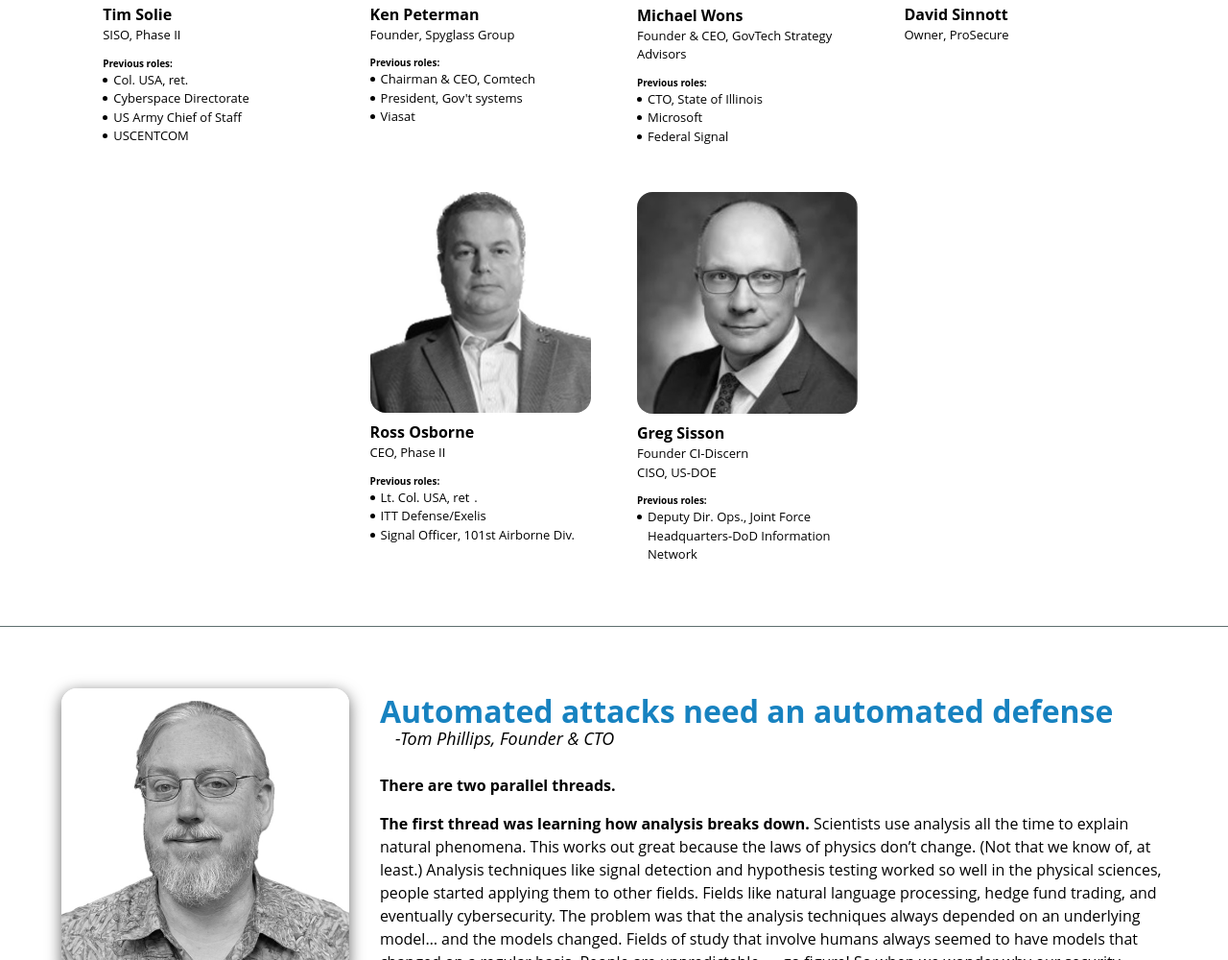
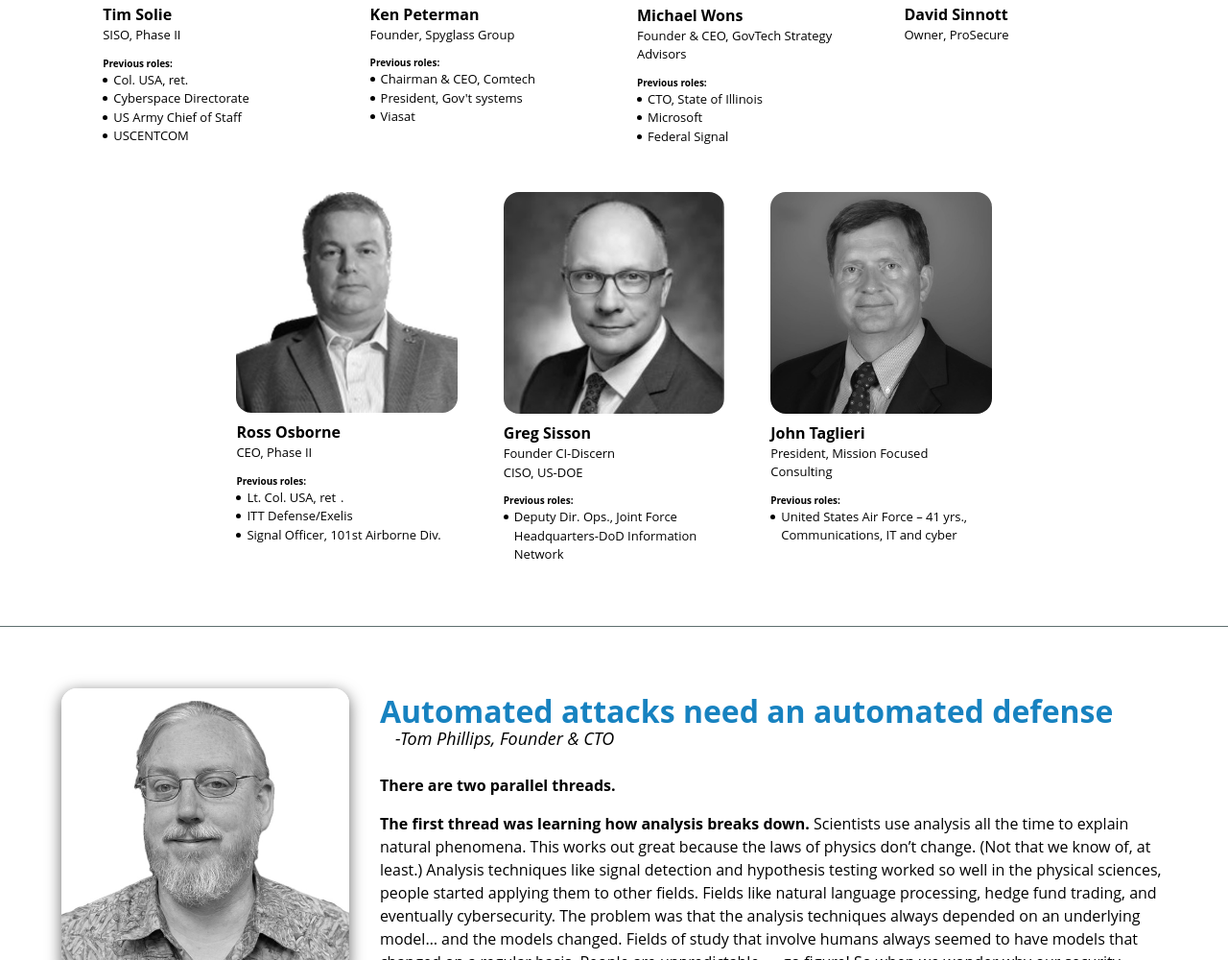
Before and after one commit to Ridgeback-Network-Defense-outreach/ridgebacknet-website, a plain HTML site: page docs/aboutus.html in a window 1280 px wide. Shown: the part 1570-2570 px from the top of the page at 96% size. Drawn offline with Linux system fonts and the light colour scheme.

Commit message:
Added John Taglieri

```diff
--- a/docs/aboutus.html
+++ b/docs/aboutus.html
@@ -350,6 +350,29 @@
               </ul>
             </div>
           </div>
+          <div class="aboutus-advisor-box">
+            <img
+              src="img/advisor-john-taglieri.jpg"
+              alt="Samuel Kushner"
+              style="border-radius: 16px"
+              class="grayscale"
+            />
+            <div style="font-weight: bold; margin-top: 8px">John Taglieri</div>
+            <div style="font-size: small">
+              President, Mission Focused Consulting
+            </div>
+            <div class="aboutus-advisor-prevroles-section">
+              <div class="aboutus-advisor-prevroles-title">Previous roles:</div>
+              <ul>
+                <li style="font-size: small">
+                  <span
+                    >United States Air Force – 41 yrs., Communications, IT and
+                    cyber
+                  </span>
+                </li>
+              </ul>
+            </div>
+          </div>
         </div>
       </div>
 
```
Also changed, not shown: docs/img/advisor-john-taglieri.jpg (added).
